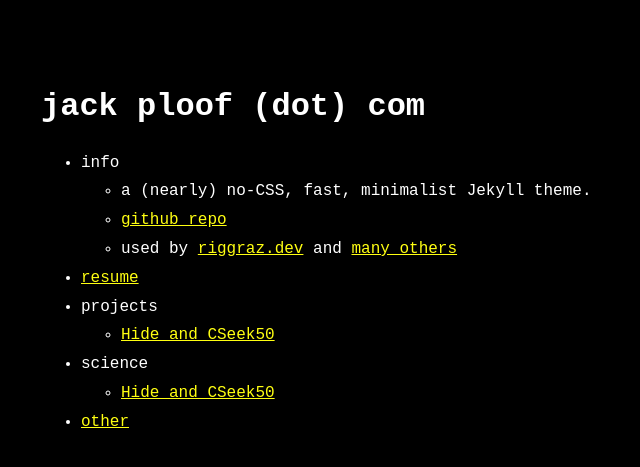
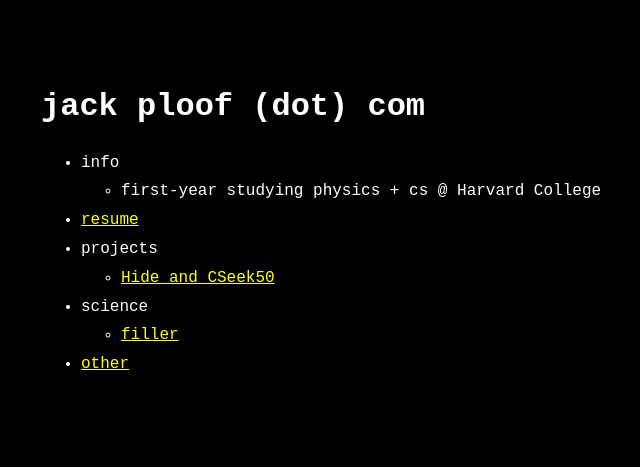
Before and after one commit to jploof906/jploof906.github.io, a Jekyll site: the page built from index.md, in a window 1280 px wide. Shown: the top 467 px of the page, without its empty margins (279-919 px from the left). Built offline with Jekyll 4.4.1, drawn with Linux system fonts in a browser that asks for light colours.

Commit message:
Update menu entries in menu.yml

```diff
--- a/_data/menu.yml
+++ b/_data/menu.yml
@@ -4,10 +4,7 @@
 entries:
   - title: info
     entries:
-      - title: a (nearly) no-CSS, fast, minimalist Jekyll theme.
-      - title: github repo
-        url: https://github.com/riggraz/no-style-please
-      - title: "used by <a href='https://riggraz.dev'>riggraz.dev</a> and <a href='https://github.com/riggraz/no-style-please/network/dependents'>many others</a>"
+      - title: first-year studying physics + cs @ Harvard College
 
   - title: resume
     url: resume.pdf
@@ -19,7 +16,7 @@ entries:
 
   - title: science
     entries:
-      - title: Hide and CSeek50
+      - title: filler
         url: hideandcseek50.html
 
   - title: other
```
